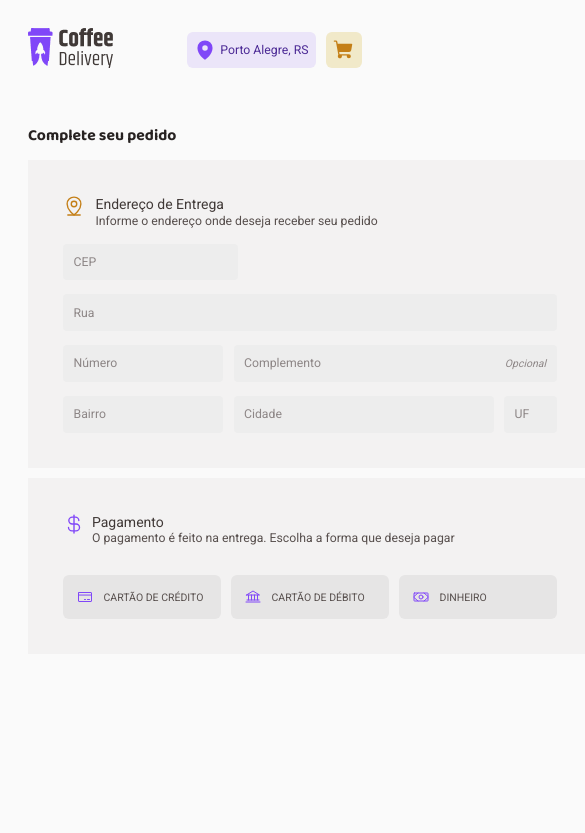
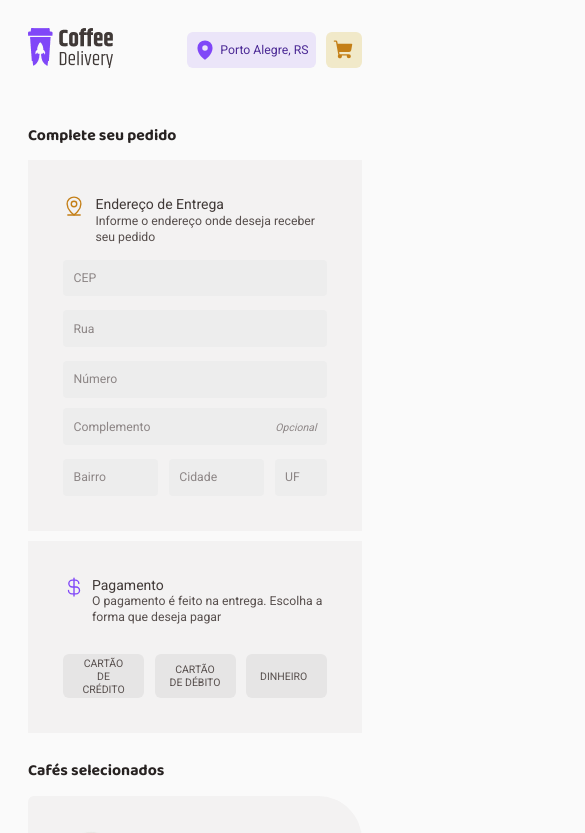
Before and after one commit to exodogurgel/coffee-delivery, a React (Vite) app: page /checkout in a window 390 px wide. Shown: the top 833 px of the page, 585 px wide, since content can reach past the window. Built offline with nearby package versions, Linux system fonts and the light colour scheme.

Commit message:
Success page responsiveness

```diff
--- a/src/pages/Checkout/components/ItemCart/styles.ts
+++ b/src/pages/Checkout/components/ItemCart/styles.ts
@@ -3,7 +3,6 @@ import styled from 'styled-components'
 export const ItemCartContainer = styled.div`
   display: flex;
   align-items: center;
-  //width: 23rem;
   position: relative;
   padding-bottom: 2rem;
   border-bottom: 1px solid ${(props) => props.theme['gray-400']};
--- a/src/pages/Checkout/styles.ts
+++ b/src/pages/Checkout/styles.ts
@@ -9,6 +9,10 @@ export const CheckoutContainer = styled.main`
     font-size: 1.125rem;
     line-height: 1.3;
     margin-bottom: 1rem;
+  }
+
+  @media (max-width: 768px) {
+    flex-direction: column;
   }
 `
 
@@ -24,6 +28,12 @@ export const AddressContainer = styled.div`
   > div {
     display: flex;
     gap: 0.75rem;
+
+    @media (max-width: 768px) {
+      &:nth-child(4) {
+        flex-direction: column;
+      }
+    }
   }
 `
 
@@ -49,6 +59,10 @@ export const SmallInput = styled(BaseInput)`
 
 export const MediumInput = styled(BaseInput)`
   width: 12.5rem;
+
+  @media (max-width: 768px) {
+    width: 100%;
+  }
 `
 
 export const LargerInput = styled(BaseInput)`
@@ -130,13 +144,26 @@ export const PaymentList = styled.ul`
       }
     }
   }
+
+  @media (max-width: 768px) {
+    label {
+      text-align: center;
+    }
+    svg {
+      display: none;
+    }
+  }
 `
 
 export const OrderDetailsCheckout = styled.div`
   width: 28rem;
+
+  @media (max-width: 768px) {
+    width: 100%;
+  }
 `
 export const OrderConfirm = styled.div`
-  width: 28rem;
+  width: 100%;
   padding: 2.5rem;
   background-color: ${(props) => props.theme['gray-200']};
   border-radius: 6px 44px;
```
